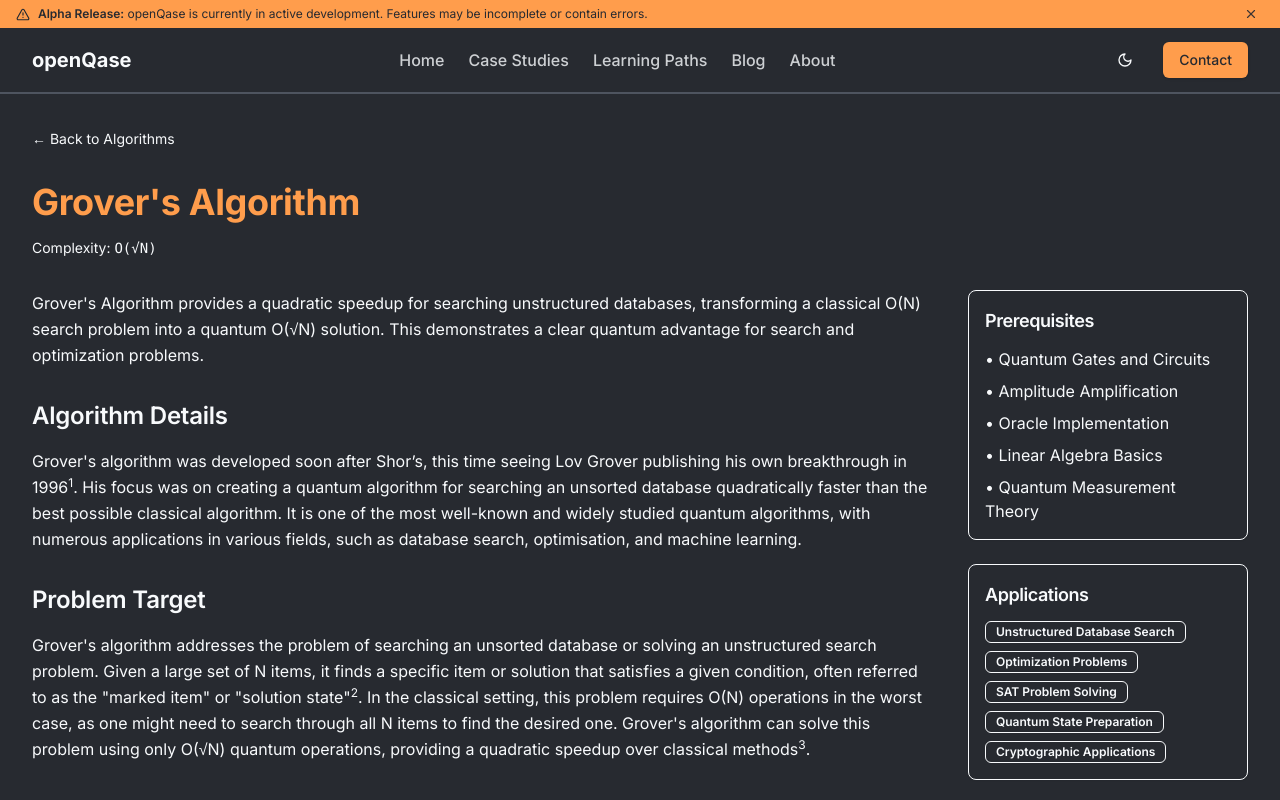
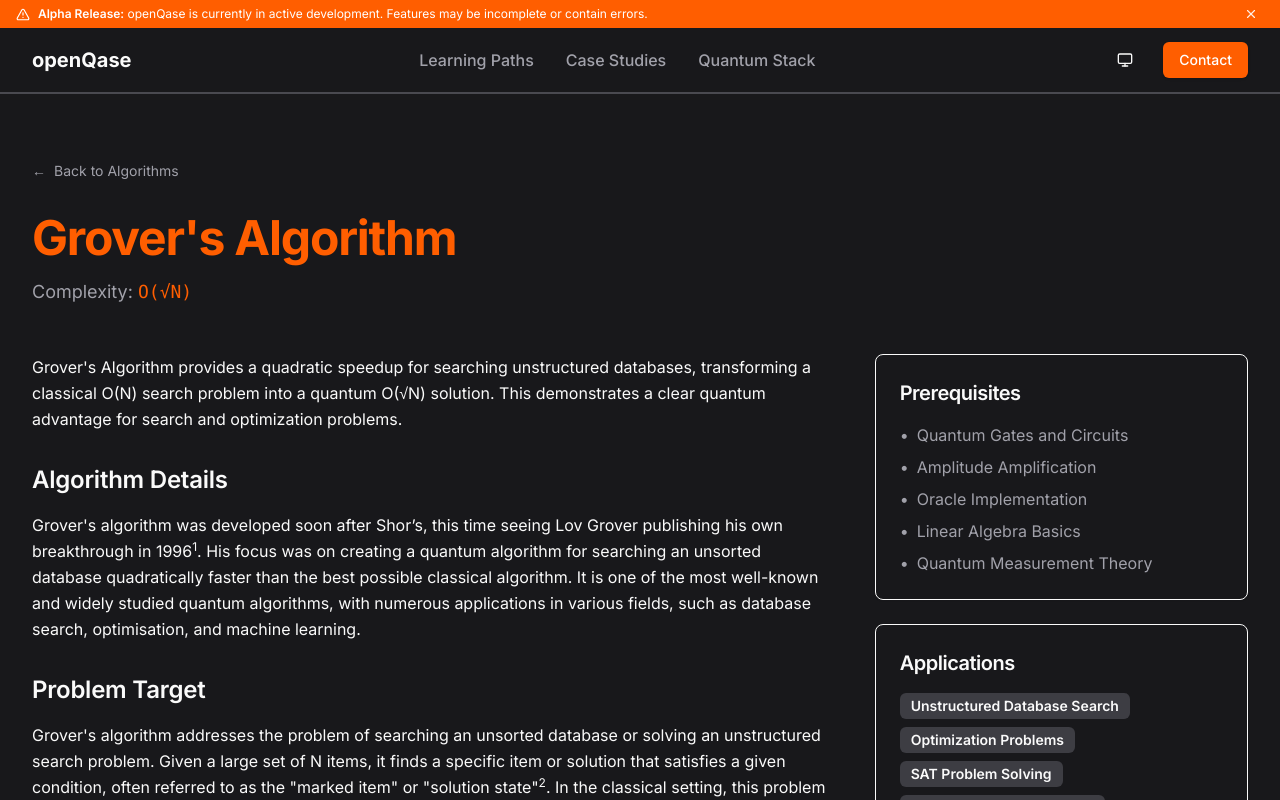
Before and after one commit to ddri/openqase, a Next.js app: page /paths/algorithm/grovers-algorithm in a window 1280 px wide. Both pictures are taken after a click on the button "Toggle theme". Shown: the top 800 px of the page. Built offline with nearby package versions, Linux system fonts and the light colour scheme.

Commit message:
responsive wrapup

```diff
--- a/src/app/paths/algorithm/[slug]/page.tsx
+++ b/src/app/paths/algorithm/[slug]/page.tsx
@@ -8,6 +8,7 @@ import { Badge } from '@/components/ui/badge';
 import { Card } from '@/components/ui/card';
 import { Steps, Step } from '@/components/ui/steps';
 import Link from 'next/link';
+import { cn } from '@/lib/utils';
 
 const components = {
   Steps,
@@ -21,8 +22,8 @@ const components = {
   h3: ({ children }: { children: React.ReactNode }) => (
     <h3 className="text-xl font-semibold text-[var(--text-primary)] mt-6 mb-3">{children}</h3>
   ),
-  p: ({ children }: { children: React.ReactNode }) => (
-    <p className="text-[var(--text-secondary)] mb-4 leading-relaxed">{children}</p>
+  p: ({ children, className }: { children: React.ReactNode; className?: string }) => (
+    <p className={cn("text-[var(--text-secondary)] mb-4 leading-relaxed", className)}>{children}</p>
   ),
   ul: ({ children }: { children: React.ReactNode }) => (
     <ul className="list-disc list-inside space-y-2 text-[var(--text-secondary)] mb-6 ml-4">{children}</ul>
@@ -52,22 +53,23 @@ const components = {
     </a>
   ),
   div: ({ className, children, id }: { className?: string; children: React.ReactNode; id?: string }) => {
-    if (className === 'references-section') {
+    switch (className) {
+      case 'references-section':
         return (
           <div className="mt-12 pt-8 border-t border-[var(--border)] bg-[var(--muted)] rounded-lg p-6">
             <h2 className="text-2xl font-semibold text-[var(--text-primary)] mb-6">References</h2>
             {children}
           </div>
         );
-    }
-    if (className === 'reference-item') {
+      case 'reference-item':
         return (
           <div id={id} className="mb-4 pl-8 -indent-8 text-[var(--text-secondary)]">
             {children}
           </div>
         );
+      default:
+        return <div className={className}>{children}</div>;
     }
-    return <div className={className}>{children}</div>;
   }
 };
 
@@ -111,33 +113,35 @@ export default async function AlgorithmPage(props: { params: Promise<{ slug: str
   const { frontmatter, content } = algorithm;
 
   return (
-    <main className="min-h-screen p-8">
-      <div className="max-w-7xl mx-auto">
-        <div className="mb-8">
+    <main className="min-h-screen">
+      <div className="container-outer section-spacing">
+        {/* Back link */}
+        <div className="mb-6 sm:mb-8">
           <Link
             href="/paths/algorithm"
-            className="text-sm text-[var(--text-secondary)] hover:text-[var(--text-primary)] transition-colors"
+            className="inline-flex items-center gap-2 text-sm text-muted-foreground hover:text-foreground transition-colors"
           >
-            ← Back to Algorithms
+            <span>←</span>
+            <span>Back to Algorithms</span>
           </Link>
         </div>
 
         {/* Header Section */}
-        <div className="mb-8">
-          <h1 className="text-4xl font-bold text-[hsl(var(--primary))] mb-4">
+        <div className="mb-8 sm:mb-12">
+          <h1 className="text-3xl sm:text-4xl md:text-5xl font-bold text-primary mb-4 tracking-tight">
             {frontmatter.title}
           </h1>
           {frontmatter.complexity && (
-            <p className="text-sm text-[var(--text-secondary)]">
-              Complexity: <code className="text-[var(--primary)]">{frontmatter.complexity}</code>
+            <p className="text-base sm:text-lg text-muted-foreground">
+              Complexity: <code className="text-primary">{frontmatter.complexity}</code>
             </p>
           )}
         </div>
 
-        <div className="grid grid-cols-12 gap-8">
+        <div className="grid grid-cols-1 lg:grid-cols-12 gap-8 lg:gap-12">
           {/* Main Content */}
-          <div className="col-span-9">
-            <article className="prose max-w-none">
+          <div className="lg:col-span-8">
+            <article className="prose prose-lg dark:prose-invert max-w-none">
               <MDXRemote
                 source={content}
                 components={components}
@@ -146,18 +150,19 @@ export default async function AlgorithmPage(props: { params: Promise<{ slug: str
           </div>
 
           {/* Right Sidebar */}
-          <div className="col-span-3">
-            <div className="sticky top-8 space-y-6">
+          <aside className="lg:col-span-4">
+            <div className="sticky top-24 space-y-6">
               {/* Prerequisites Card */}
-              <Card className="bg-[var(--card)] border">
-                <div className="p-4">
-                  <h3 className="text-lg font-semibold text-[var(--text-primary)] mb-3">
+              <Card>
+                <div className="p-4 sm:p-6">
+                  <h3 className="text-xl font-semibold mb-4">
                     Prerequisites
                   </h3>
                   <div className="space-y-2">
                     {frontmatter.prerequisites.map((prereq: string) => (
-                      <div key={prereq} className="text-[var(--text-secondary)]">
-                        • {prereq}
+                      <div key={prereq} className="flex items-start gap-2 text-muted-foreground">
+                        <span>•</span>
+                        <span>{prereq}</span>
                       </div>
                     ))}
                   </div>
@@ -165,14 +170,18 @@ export default async function AlgorithmPage(props: { params: Promise<{ slug: str
               </Card>
 
               {/* Applications Card */}
-              <Card className="bg-[var(--card)] border">
-                <div className="p-4">
-                  <h3 className="text-lg font-semibold text-[var(--text-primary)] mb-3">
+              <Card>
+                <div className="p-4 sm:p-6">
+                  <h3 className="text-xl font-semibold mb-4">
                     Applications
                   </h3>
                   <div className="flex flex-wrap gap-2">
                     {frontmatter.applications.map((app: string) => (
-                      <Badge key={app} variant="outline" className="text-[var(--text-secondary)] border-[var(--border)]">
+                      <Badge
+                        key={app}
+                        variant="secondary"
+                        className="text-sm"
+                      >
                         {app}
                       </Badge>
                     ))}
@@ -182,17 +191,17 @@ export default async function AlgorithmPage(props: { params: Promise<{ slug: str
 
               {/* Related Case Studies Card */}
               {frontmatter.relatedCaseStudies && frontmatter.relatedCaseStudies.length > 0 && (
-                <Card className="bg-[var(--card)] border">
-                  <div className="p-4">
-                    <h3 className="text-lg font-semibold text-[var(--text-primary)] mb-3">
+                <Card>
+                  <div className="p-4 sm:p-6">
+                    <h3 className="text-xl font-semibold mb-4">
                       Related Case Studies
                     </h3>
-                    <div className="space-y-2">
+                    <div className="grid gap-2">
                       {frontmatter.relatedCaseStudies.map((study: string) => (
                         <Link
                           key={study}
                           href={`/case-study/${study}`}
-                          className="block text-[var(--text-secondary)] hover:text-[var(--text-primary)] transition-colors"
+                          className="text-muted-foreground hover:text-foreground transition-colors"
                         >
                           {study}
                         </Link>
@@ -202,7 +211,7 @@ export default async function AlgorithmPage(props: { params: Promise<{ slug: str
                 </Card>
               )}
             </div>
-          </div>
+          </aside>
         </div>
       </div>
     </main>
--- a/src/components/Footer.tsx
+++ b/src/components/Footer.tsx
@@ -1,3 +1,5 @@
+'use client'
+
 // src/components/Footer.tsx
 import Link from 'next/link'
 import { Github, Twitter, Linkedin, MessageCircle, ChevronDown } from 'lucide-react'
--- a/src/components/Navigation.tsx
+++ b/src/components/Navigation.tsx
@@ -10,11 +10,9 @@ import { cn } from '@/lib/utils';
 import ThemeToggle from './ThemeToggle';
 
 const navItems = [
-  { href: '/', label: 'Home' },
+  { href: '/paths', label: 'Learning Paths' },
   { href: '/case-study', label: 'Case Studies' },
-  { href: '/paths', label: 'Learning Paths' },
-  { href: '/blog', label: 'Blog' },
-  { href: '/about', label: 'About' },
+  { href: '/stack', label: 'Quantum Stack' },
 ];
 
 export default function Navigation() {
@@ -41,7 +39,7 @@ export default function Navigation() {
       'sticky top-0 z-40 w-full border-b border-border transition-all duration-200',
       isScrolled ? 'bg-background/80 backdrop-blur-sm' : 'bg-background'
     )}>
-      <nav className="container-outer">
+      <nav className="container mx-auto px-4 sm:px-6 lg:px-8">
         <div className="flex h-16 items-center justify-between">
           {/* Logo */}
           <Link href="/" className="flex items-center space-x-2">
@@ -49,14 +47,14 @@ export default function Navigation() {
           </Link>
 
           {/* Desktop Navigation */}
-          <div className="hidden md:flex md:items-center md:space-x-6">
+          <div className="hidden md:flex md:items-center md:space-x-8">
             {navItems.map((item) => (
               <Link
                 key={item.href}
                 href={item.href}
                 className={cn(
-                  'nav-link relative py-2',
-                  pathname === item.href ? 'nav-active' : ''
+                  'nav-link relative py-2 text-base font-medium',
+                  pathname === item.href ? 'nav-active text-primary' : 'text-muted-foreground hover:text-primary'
                 )}
               >
                 {item.label}
@@ -93,20 +91,18 @@ export default function Navigation() {
         </div>
 
         {/* Mobile Navigation */}
-        <div className={cn(
-          'md:hidden',
-          isOpen ? 'block' : 'hidden'
-        )}>
-          <div className="space-y-1 pb-3 pt-2">
+        {isOpen && (
+          <div className="border-t md:hidden">
+            <div className="space-y-1 py-3">
               {navItems.map((item) => (
                 <Link
                   key={item.href}
                   href={item.href}
                   className={cn(
-                  'block rounded-md px-3 py-2 text-base font-medium',
+                    'block px-3 py-2 text-base font-medium transition-colors',
                     pathname === item.href
                       ? 'bg-primary/10 text-primary'
-                    : 'text-foreground/80 hover:bg-accent hover:text-accent-foreground'
+                      : 'text-muted-foreground hover:bg-accent hover:text-accent-foreground'
                   )}
                 >
                   {item.label}
@@ -119,6 +115,7 @@ export default function Navigation() {
               </div>
             </div>
           </div>
+        )}
       </nav>
     </header>
   );
--- a/src/components/ThemeToggle.tsx
+++ b/src/components/ThemeToggle.tsx
@@ -1,22 +1,23 @@
 'use client';
 
 import * as React from 'react';
-import { Moon, Sun } from 'lucide-react';
-import { useTheme } from 'next-themes';
+import { Moon, Sun, Monitor } from 'lucide-react';
+import { useTheme } from '@/components/ThemeProvider';
 import { Button } from '@/components/ui/button';
 
 export default function ThemeToggle() {
-  const { theme, setTheme } = useTheme();
+  const { theme, toggleTheme } = useTheme();
 
   return (
     <Button
       variant="ghost"
       size="icon"
-      onClick={() => setTheme(theme === 'light' ? 'dark' : 'light')}
+      onClick={toggleTheme}
       className="touch-target"
     >
-      <Sun className="h-5 w-5 rotate-0 scale-100 transition-all dark:-rotate-90 dark:scale-0" />
-      <Moon className="absolute h-5 w-5 rotate-90 scale-0 transition-all dark:rotate-0 dark:scale-100" />
+      {theme === 'light' && <Sun className="h-5 w-5" />}
+      {theme === 'dark' && <Moon className="h-5 w-5" />}
+      {theme === 'graphite' && <Monitor className="h-5 w-5" />}
       <span className="sr-only">Toggle theme</span>
     </Button>
   );
```
Also changed, not shown: src/app/paths/persona/[slug]/page.tsx (+30 -19 lines). Lines whose indentation alone changed are shown as unchanged.
